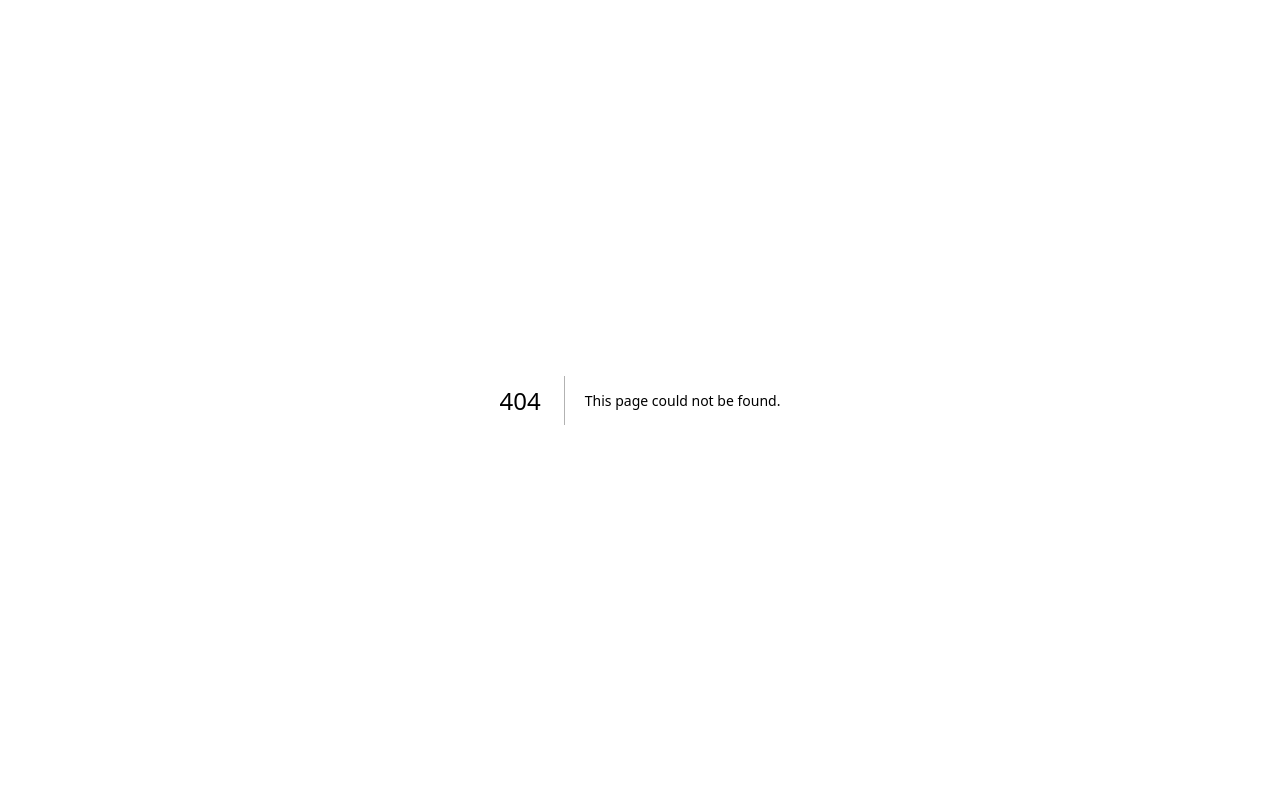
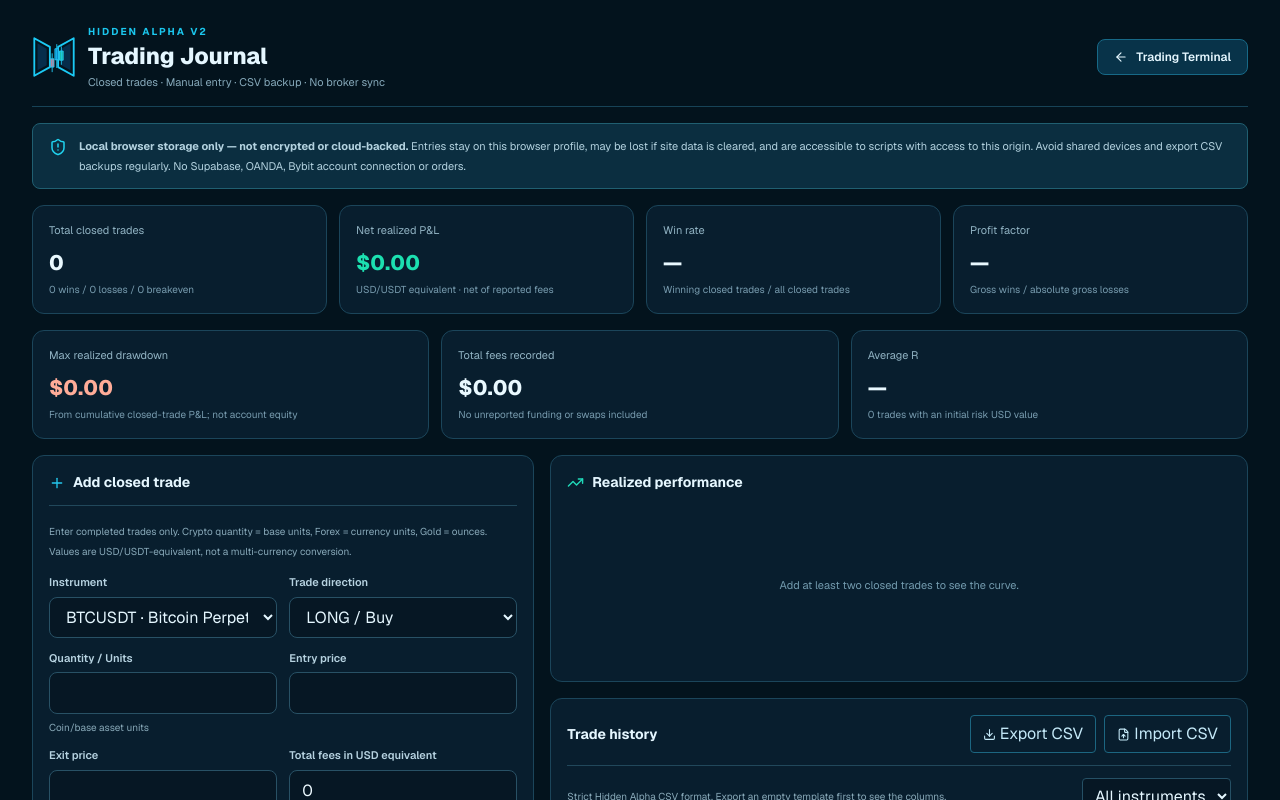
Before and after one commit to unylx18/hiddenalpha, a Next.js app: page /v2/journal in a window 1280 px wide. Before the commit this address had no page. Shown: the top 800 px of the page. Built offline with nearby package versions, Linux system fonts and the light colour scheme.

Commit message:
feat(v2): expose local closed-trade Trading Journal route

```diff
--- /dev/null
+++ b/app/v2/journal/page.tsx
@@ -0,0 +1,11 @@
+import type { Metadata } from "next";
+import V2TradingJournal from "@/components/v2/trading-journal";
+
+export const metadata: Metadata = {
+  title: "Trading Journal | Hidden Alpha V2",
+  description: "Local-only closed-trade journal with validated CSV import, realized P&L and performance metrics.",
+};
+
+export default function JournalPage() {
+  return <V2TradingJournal />;
+}
```
